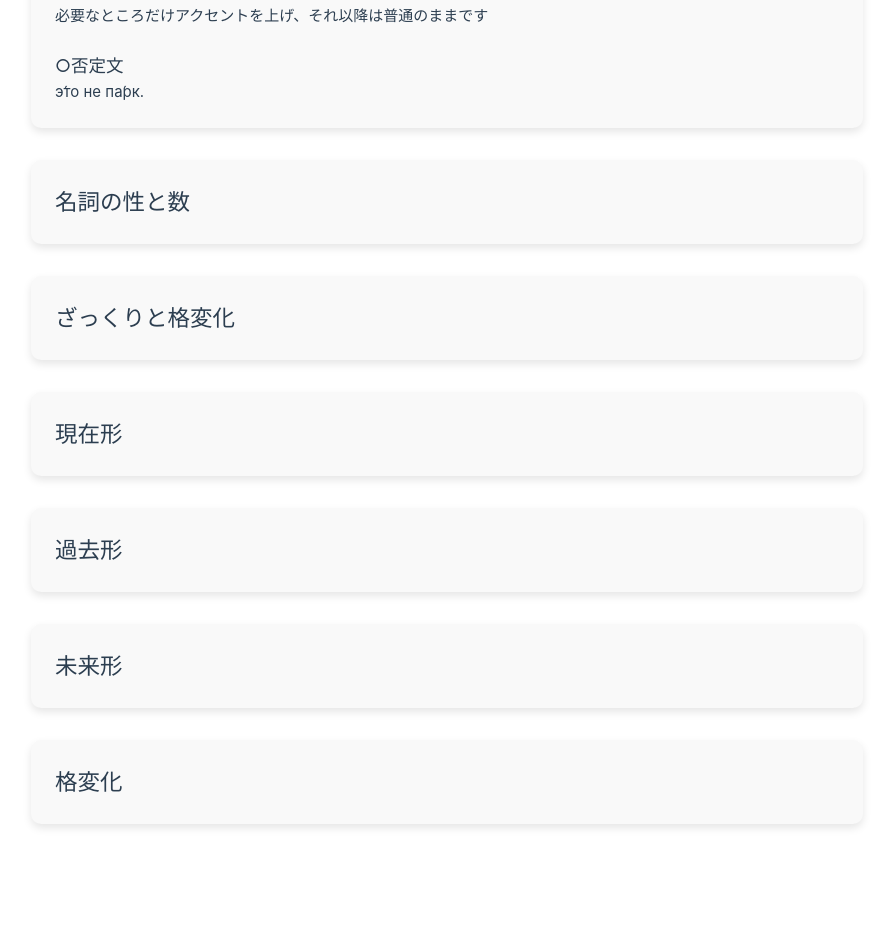
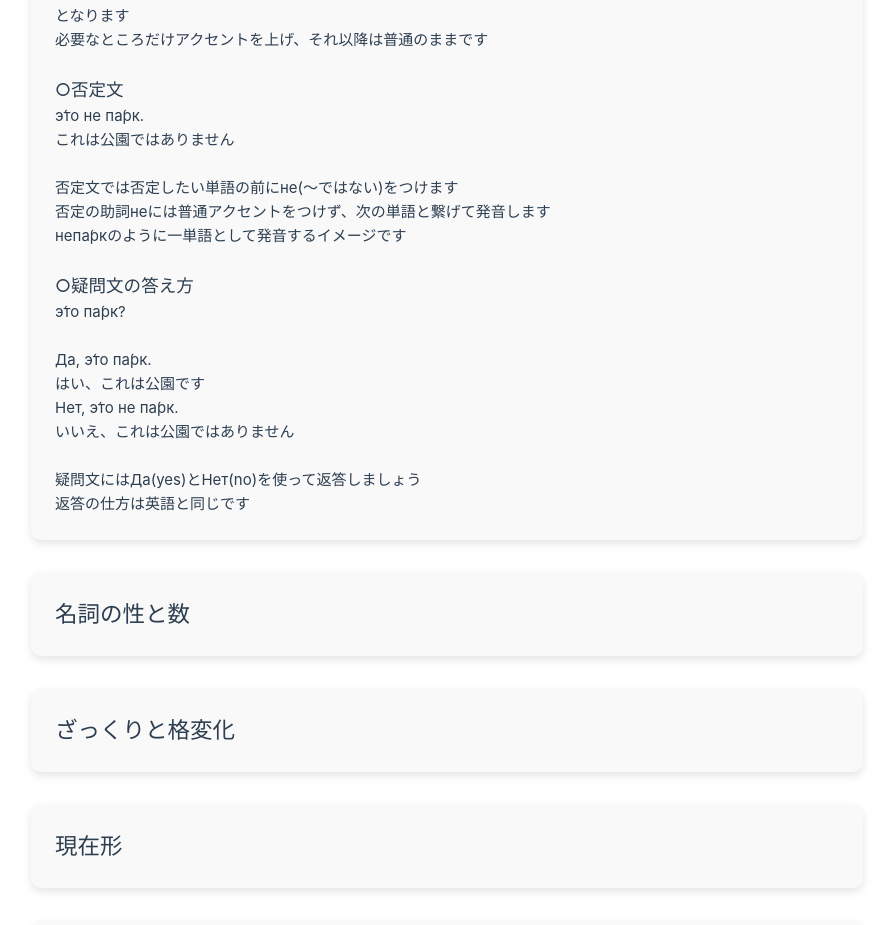
Before and after one commit to GenMira/LearnRussian, a Vue app: page /LearnRussian/grammar in a window 1280 px wide. Shown: the part 1200-2125 px from the top of the page, without its empty margins (193-1086 px from the left). Before the commit the page ends 2056 px from the top, so only its background shows below. Built offline with nearby package versions, Linux system fonts and the light colour scheme.

Commit message:
基本的な分終わり

```diff
--- a/src/views/GrammarPage.vue
+++ b/src/views/GrammarPage.vue
@@ -38,6 +38,7 @@
       <p>疑問については、例えば「これは『公園』ですか？」と「公園」を強調して聞きたいときには</p>
       <p>э&#769;то па&#769;рк?</p>
       <p>-- ↗￣</p>
+      <br>
       <p>「『これ』は公園ですか？」と「これ」を強調して聞きたいときには</p>
       <p>э&#769;то па&#769;рк?</p>
       <p>↗￣- -</p>
@@ -46,8 +47,22 @@
       <br>
       <h3>○否定文</h3>
       <p>э&#769;то не па&#769;рк.</p>
-
-
+      <p>これは公園ではありません</p>
+      <br>
+      <p>否定文では否定したい単語の前にне(〜ではない)をつけます</p>
+      <p>否定の助詞неには普通アクセントをつけず、次の単語と繋げて発音します</p>
+      <p>непа&#769;ркのように一単語として発音するイメージです</p>
+      <br>
+      <h3>○疑問文の答え方</h3>
+      <p>э&#769;то па&#769;рк?</p>
+      <br>
+      <p>Да, э́то па́рк.</p>
+      <p>はい、これは公園です</p>
+      <p>Нет, э́то не па́рк.</p>
+      <p>いいえ、これは公園ではありません</p>
+      <br>
+      <p>疑問文にはДа(yes)とНет(no)を使って返答しましょう</p>
+      <p>返答の仕方は英語と同じです</p>
     </div>
     <div class="text-box">
       <h2>名詞の性と数</h2>
```
